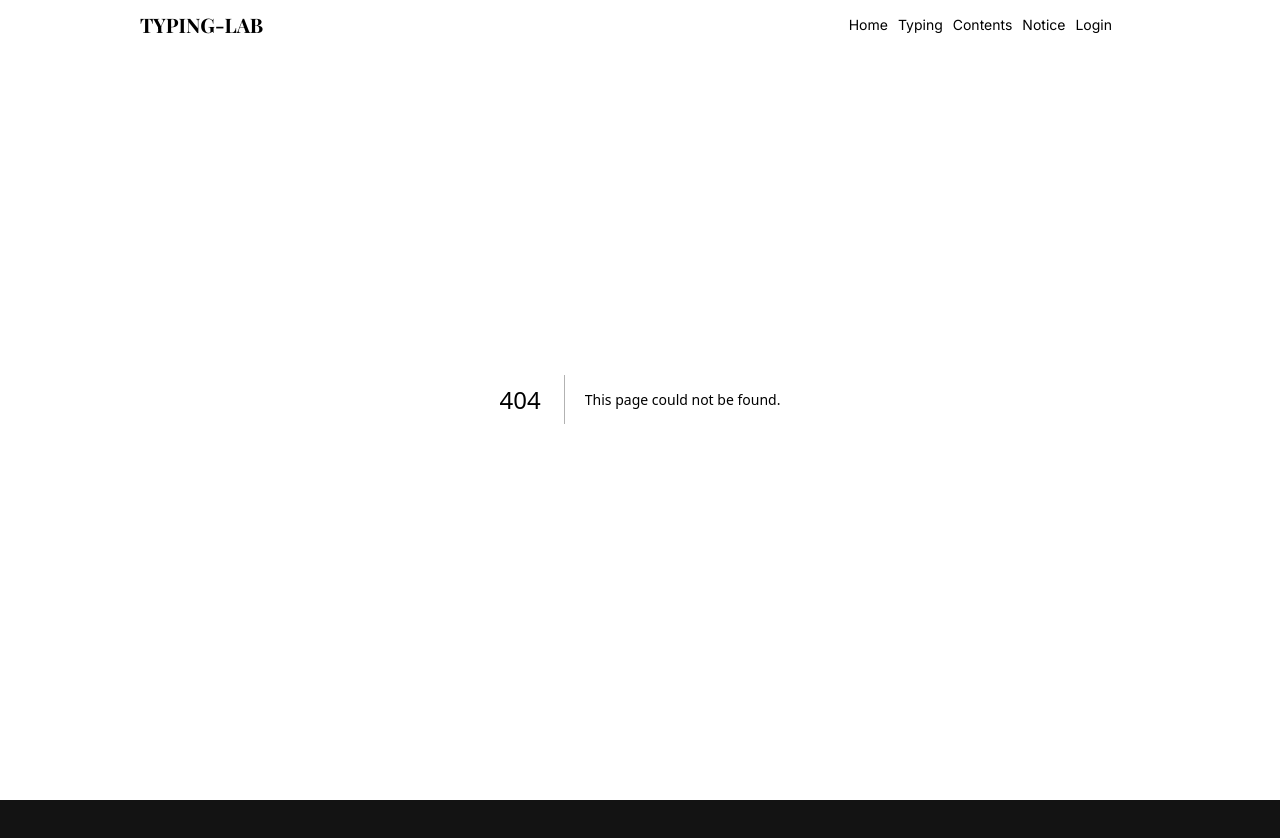
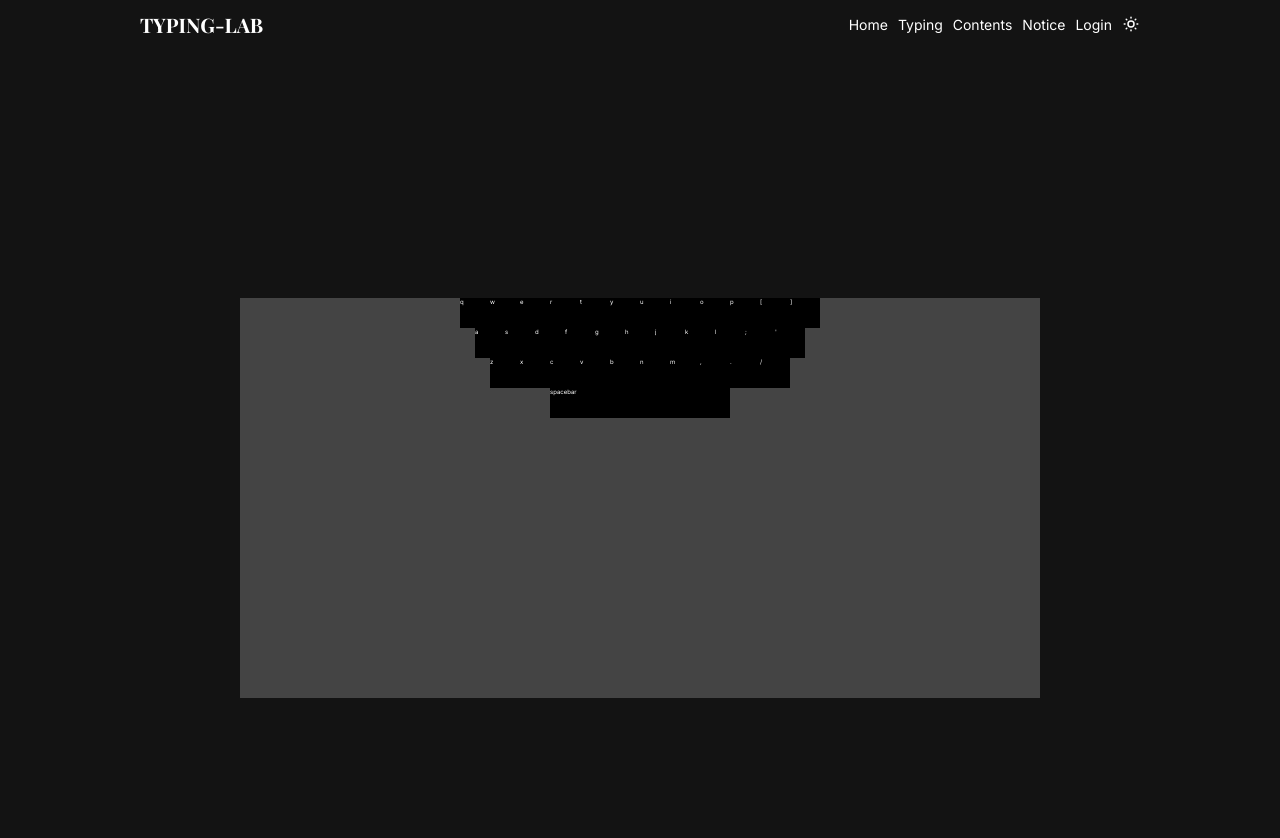
Before and after one commit to lofi-J/Typing-Lab, a Next.js app: page /test in a window 1280 px wide. Before the commit this address had no page. Shown: the top 838 px of the page. Before the commit the page ends 800 px from the top, so only its background shows below. Built offline with nearby package versions, Linux system fonts and the light colour scheme; a web font is replaced by a local one.

Commit message:
[개발] 가상 키보드 컴포넌트 생성

```diff
--- /dev/null
+++ b/app/test/page.tsx
@@ -0,0 +1,12 @@
+import styles from "./test.module.css";
+import Keyboard from "@/component/Keyboard/Keyboard";
+
+export default function Test() {
+  return (
+    <main>
+      <div className={styles.test}>
+        <Keyboard />
+      </div>
+    </main>
+  );
+}
--- /dev/null
+++ b/app/test/test.module.css
@@ -0,0 +1,6 @@
+.test {
+	width: 80rem;
+	height: 40rem;
+	background-color: #444444;
+	margin: 25rem auto;
+}
--- a/app/typing/page.module.css
+++ b/app/typing/page.module.css
@@ -3,5 +3,5 @@
 	flex-direction: column;
 	justify-content: center;
 	align-items: center;
-	gap: 5rem;
+	gap: 7rem;
 }
--- a/app/typing/page.tsx
+++ b/app/typing/page.tsx
@@ -8,6 +8,7 @@ import default_article from "@/static/texts/default_article";
 import sentence from "@/static/texts/static_kr_01";
 import WpmDashboard from "@/component/dashboard/WpmDashboard/WpmDashboard";
 import useSetStartTime from "@/hooks/useSetStartTime";
+import Keyboard from "@/component/Keyboard/Keyboard";
 
 
 export type TTextCounts = {
@@ -29,6 +30,7 @@ export default function Typing() {
         targetList={targetList || splitTextByLine(default_article.contents, 80, sentence.lang)}
         setTextCounts={setTextCounts}
       />
+      <Keyboard />
     </main>
   );
 }
--- /dev/null
+++ b/component/Keyboard/Keyboard.module.css
@@ -0,0 +1,24 @@
+.keyboard_container {
+	display: flex;
+	flex-direction: column;
+	justify-content: center;
+	align-items: center;
+}
+
+.row {
+	display: flex;
+	flex-direction: row;
+}
+.key {
+	width: 3rem;
+	height: 3rem;
+	background-color: black;
+	display: flex;
+}
+.spacebar {
+	width: 18rem;
+}
+
+.active {
+	border: 1px solid blue;
+}
--- /dev/null
+++ b/component/Keyboard/Keyboard.tsx
@@ -0,0 +1,57 @@
+'use client';
+
+import styles from "./Keyboard.module.css";
+import {memo, useEffect, useState} from "react";
+
+
+interface IKey {
+  detectedKey: string;
+  text: string;
+}
+const Key = memo(({ detectedKey, text }: IKey) => {
+  const className = () => {
+    if (detectedKey === text) {
+      return `${styles.key} ${styles.active}`;
+    } else {
+      return styles.key;
+    }
+  }
+  return <span className={className()}>{text}</span>
+});
+
+const Keyboard = () => {
+  const [detectedKey, setDetectedKey] = useState('');
+  const firstRow = ['q', 'w', 'e', 'r', 't', 'y', 'u', 'i', 'o', 'p', '[', ']'];
+  const secondRow = ['a', 's', 'd', 'f', 'g', 'h', 'j', 'k', 'l', ';', "'"];
+  const thirdRow = ['z', 'x', 'c', 'v', 'b', 'n', 'm', ',', '.', '/'];
+
+  const renderRow = (row: string[], rowName: string) => {
+    return (
+      <div className={styles.row}>
+        {row.map((key, index) => (
+          <Key key={`${rowName}-${index}`} text={key} detectedKey={detectedKey} />
+        ))}
+      </div>
+    );
+  }
+
+  useEffect(() => {
+    const handleKeyDown = (e: KeyboardEvent) => {
+      setDetectedKey(e.key);
+    }
+
+    document.addEventListener('keydown', handleKeyDown);
+    return () => document.removeEventListener('keydown', handleKeyDown);
+  }, []);
+
+  return (
+    <div className={styles.keyboard_container}>
+      {renderRow(firstRow, 'low1')}
+      {renderRow(secondRow, 'low2')}
+      {renderRow(thirdRow, 'low3')}
+      <div className={`${styles.key} ${styles.spacebar} ${detectedKey === ' ' ? styles.active : ''}`}>spacebar</div>
+    </div>
+  );
+}
+
+export default Keyboard;
--- a/component/dashboard/WpmDashboard/WpmDashboard.tsx
+++ b/component/dashboard/WpmDashboard/WpmDashboard.tsx
@@ -14,8 +14,7 @@ interface IWpmDashboard {
 const WpmDashboard = ({textCounts, startTime}: IWpmDashboard) => {
   const {elapsed, flagTick} = useElapsedTimer(startTime);
   const wpm = useCalcWPM(textCounts.totalCount, elapsed, flagTick);
-
-
+  // TODO chart.js 그래프
   return (
     <div className={styles.container}>
       <div className={styles.test}>
--- a/component/typing/Playground/Playground.module.css
+++ b/component/typing/Playground/Playground.module.css
@@ -5,6 +5,9 @@
 	overflow: hidden;
 	width: 80rem;
 	height: max-content;
+	padding: 2rem 1rem;
+	border-top: 1px solid var(--primary-color);
+	border-bottom: 1px solid var(--primary-color);
 }
 .text_wrap {
 	position: relative;
```
